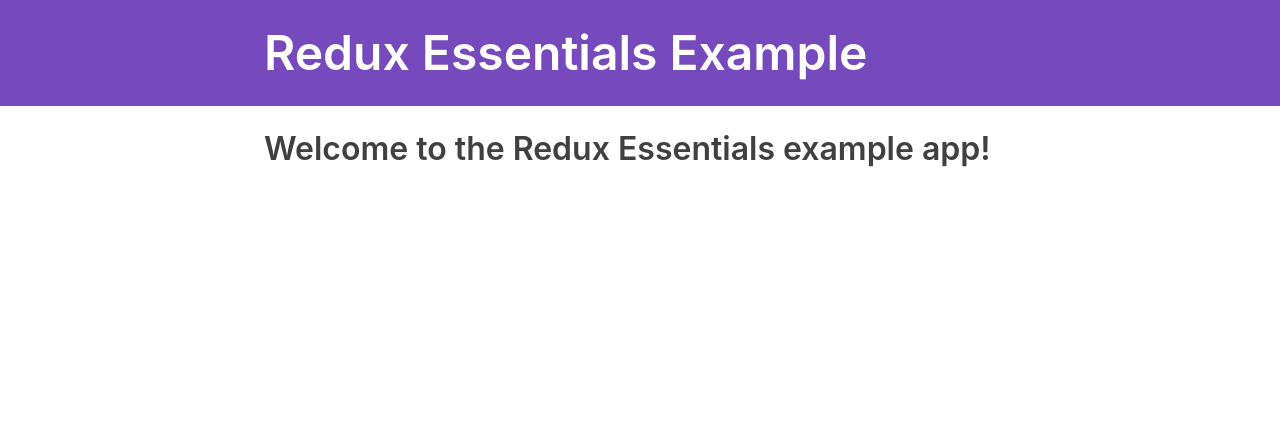
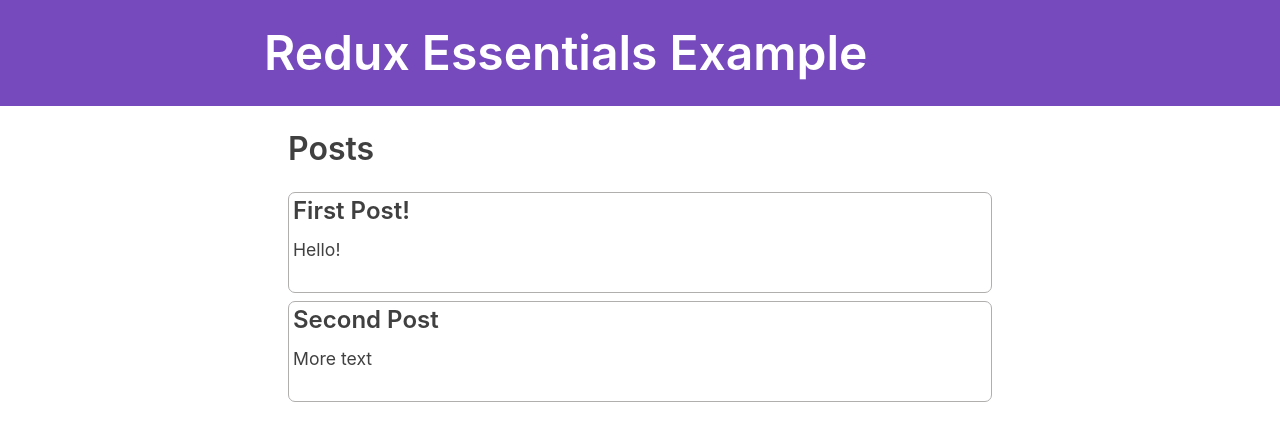
Before and after one commit to KMSoe/redux-blog, a React (Create React App) app: page / in a window 1280 px wide. Shown: the top 440 px of the page. Built offline with nearby package versions, Linux system fonts and the light colour scheme; what @mswjs/data, mock-socket, txtgen would draw is missing.

Commit message:
rendering PostsList

```diff
--- a/src/App.js
+++ b/src/App.js
@@ -7,6 +7,7 @@
 } from 'react-router-dom'
 
 import { Navbar } from './app/Navbar'
+import PostsList from './app/features/posts/PostsList'
 
 function App() {
   return (
@@ -19,7 +20,7 @@
             path="/"
             render={() => (
               <section>
-                <h2>Welcome to the Redux Essentials example app!</h2>
+               <PostsList />
               </section>
             )}
           />
--- /dev/null
+++ b/src/app/features/posts/PostsList.js
@@ -0,0 +1,21 @@
+import React from 'react';
+import { useSelector } from 'react-redux';
+
+const PostsList = () => {
+    const posts = useSelector(state => state.posts);
+
+    const renderedPosts = posts.map(post => (
+        <article className="post-excerpt" key={post.id}>
+            <h3>{post.title}</h3>
+            <p className="post-content">{post.content.substring(0, 100)}</p>
+        </article>
+    ))
+    return (
+        <section className="posts-list">
+            <h2>Posts</h2>
+            {renderedPosts}
+        </section>
+    )
+}
+
+export default PostsList;
--- a/src/app/store.js
+++ b/src/app/store.js
@@ -1,5 +1,5 @@
 import { configureStore } from '@reduxjs/toolkit'
-import postsSlice from './features/postsSlice'
+import postsSlice from './features/posts/postsSlice'
 
 export default configureStore({
   reducer: {
```
Also changed, not shown: src/app/features/posts/postsSlice.js (renamed from src/app/features/postsSlice.js).
